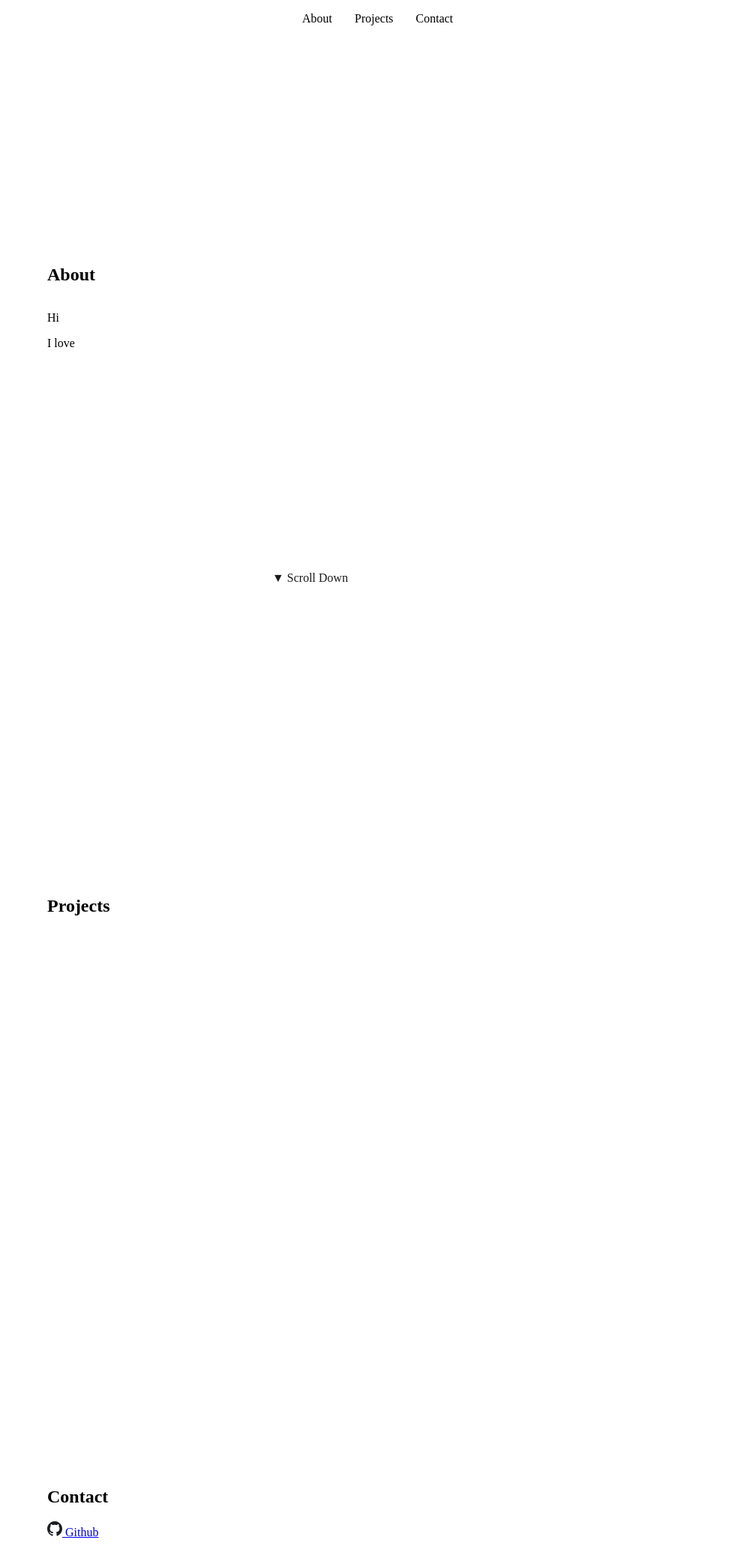
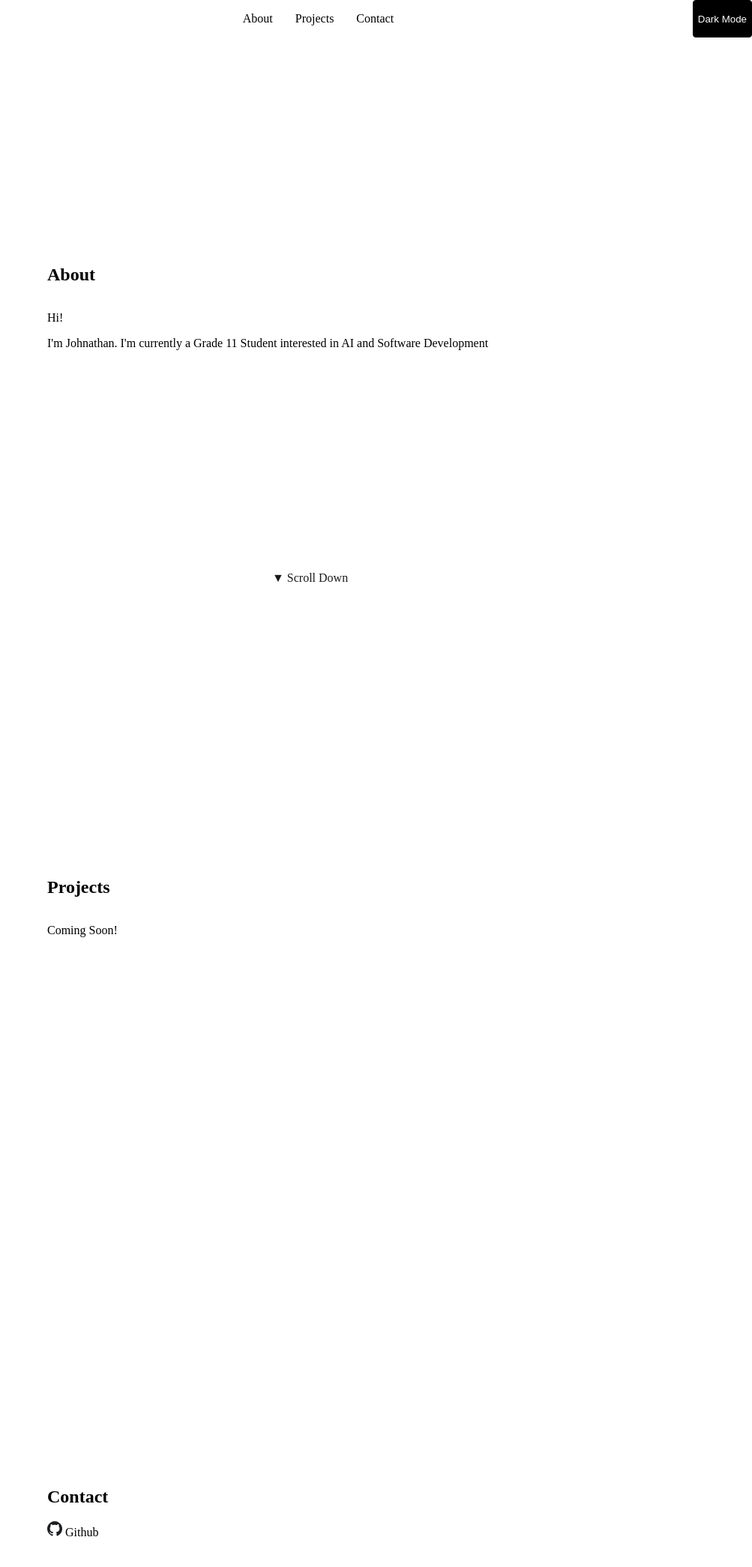
Before and after one commit to eyedecay/personal, a React (Vite) app: page / in a window 1280 px wide. Shown: the top 2090 px of the page at 75% size, without its empty margins (277-1280 px from the left). Built offline with nearby package versions, Linux system fonts and the light colour scheme.

Commit message:
feat: light/dark mode toggle + put css together

```diff
--- a/src/App.tsx
+++ b/src/App.tsx
@@ -1,8 +1,11 @@
 import React from "react";
 import NavBar from "./components/Navbar"
+import ModeToggle from "./components/ModeToggle"
 import "./globals.css"
 import About from "./pages/About"
 import Contact from "./pages/Contact"
+import Projects from "./pages/Projects"
+
 
 export default function App() {
   return (
@@ -16,7 +19,7 @@ export default function App() {
 
       <section id = "projects">
         <h1>Projects </h1>
-
+        <Projects/>
       </section>
 
       <section id = "contact">
--- /dev/null
+++ b/src/components/ModeToggle.tsx
@@ -0,0 +1,24 @@
+import React, {useEffect, useState} from "react";
+
+
+export default function ModeToggle() {
+    const [theme, setTheme] = useState<string>("light");
+
+    useEffect(() => {
+        document.documentElement.setAttribute("data-theme", theme);
+    }, [theme]);
+
+    const toggleTheme = () => {
+        if (theme === "light") {
+            setTheme("dark");
+        } else {
+            setTheme("light");
+        }
+    }
+
+    return (
+        <button className = "mode-toggle-button" onClick = {toggleTheme}>
+            {theme === "light" ? "Dark Mode": "Light Mode"}
+        </button>
+    );
+}
--- a/src/components/Navbar.tsx
+++ b/src/components/Navbar.tsx
@@ -1,6 +1,6 @@
 import React from "react";
-import "./navbar.css"
 import "../globals.css"
+import ModeToggle from "./ModeToggle.tsx"
 
 export default function NavBar() {
     return (
@@ -10,6 +10,8 @@ export default function NavBar() {
                 <li> <a href = "#projects"> Projects </a> </li>
                 <li> <a href = "#contact"> Contact </a> </li>
             </ul>
+
+            <ModeToggle/>
         </nav>
     )
 }
--- a/src/components/navbar.css
+++ /dev/null
@@ -1,22 +0,0 @@
-.navbar {
-    display: flex;
-    top: 0%;
-    left: 0%;
-    width: 100%;
-    position: fixed;
-    z-index: 1000;
-
-}
-.links {
-    display: flex;
-    margin-left: auto;
-    gap: 30px;
-    list-style: none;
-    width: 600px;
-}
-
-.links a {
-    color:inherit;
-    text-decoration: none;
-    font-weight: 500;
-}
--- a/src/globals.css
+++ b/src/globals.css
@@ -1,7 +1,19 @@
+:root {
+    --background-colour: white;
+    --text-colour: black;
+}
+
+:root[data-theme="dark"] {
+    --background-colour: black;
+    --text-colour: white;
+}
+
 body {
     font-family: ui-monospace;
-    background: white;
+    background: var(--background-colour);
+    color: var(--text-colour);
 }
+
 
 .globalContainer {
     max-width: 600px;
@@ -27,8 +39,47 @@ section {
     left: 50%;
 }
 
+.mode-toggle-button {
+    position: relative;
+    z-index: 100;
+
+    color: var(--background-colour);
+    border-radius: 4px;
+    border: 1px solid var(--text-colour);
+    background-color: var(--text-colour)
+}
 html {
     scroll-behavior: smooth;
     scroll-snap-type: y mandatory;
 
 }
+
+
+.navbar {
+    display: flex;
+    top: 0%;
+    left: 0%;
+    width: 100%;
+    position: fixed;
+    z-index: 1000;
+
+}
+.links {
+    display: flex;
+    margin-left: auto;
+    gap: 30px;
+    list-style: none;
+    width: 600px;
+}
+
+.links a {
+    color:inherit;
+    text-decoration: none;
+    font-weight: 500;
+}
+
+.github-link {
+    color:inherit;
+    text-decoration: none;
+    font-weight: 500;
+}
--- a/src/pages/About.tsx
+++ b/src/pages/About.tsx
@@ -4,11 +4,11 @@ export default function About() {
     return (
         <div>
             <p>
-                Hi
+                Hi!
             </p>
 
             <p>
-                I love
+                I'm Johnathan. I'm currently a Grade 11 Student interested in AI and Software Development
             </p>
         </div>
     );
--- a/src/pages/Contact.tsx
+++ b/src/pages/Contact.tsx
@@ -1,8 +1,9 @@
 import React from "react"
 import githubLogo from "../assets/github.svg"
+import "../globals.css"
 
 export default function Contact() {
     return (
-        <a href = "https://github.com/eyedecay" target = "_blank" > <img src ={githubLogo} width = {20} height = {20}/> Github</a>
+        <a className = "github-link" href = "https://github.com/eyedecay" target = "_blank" > <img src ={githubLogo} width = {20} height = {20}/> Github</a>
     )
 }
--- a/src/pages/Projects.tsx
+++ b/src/pages/Projects.tsx
@@ -0,0 +1,7 @@
+import React from "react"
+
+export default function Projects() {
+    return (
+        <p> Coming Soon!</p>
+    )
+}
```
Also changed, not shown: src/index.css (deleted).
